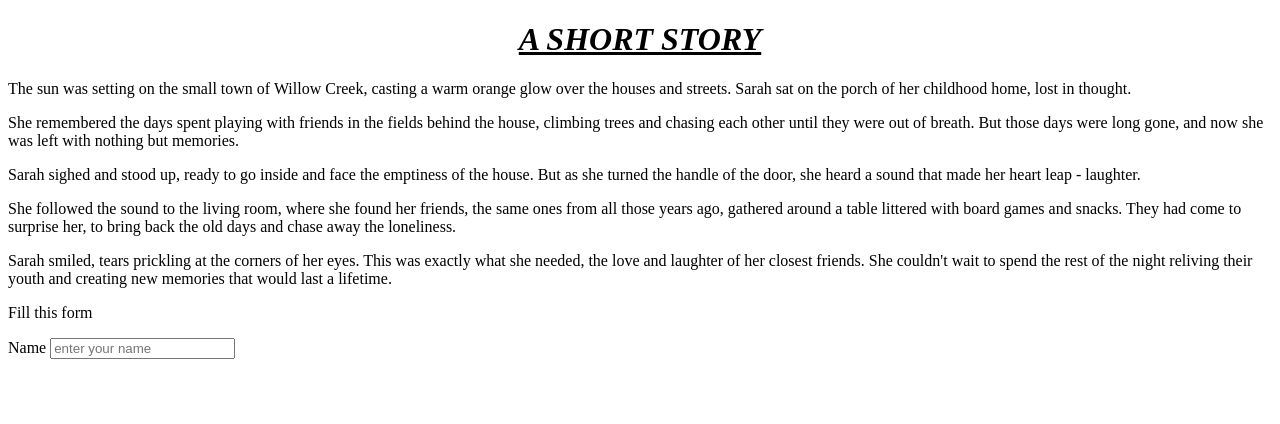
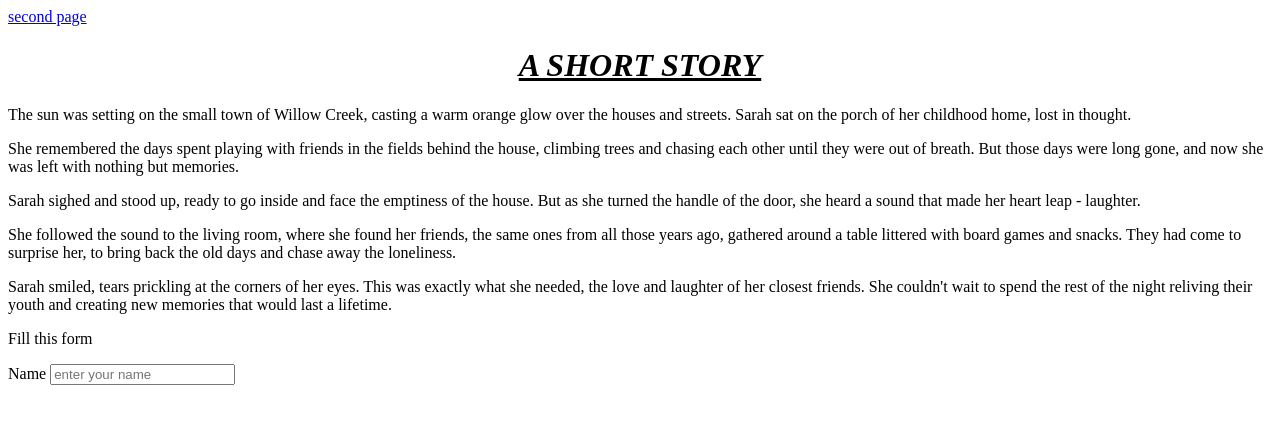
Before and after one commit to Vector039/FUN, a plain HTML site: page index.html in a window 1280 px wide. Drawn offline with Linux system fonts and the light colour scheme.

Commit message:
modified nav tag

```diff
--- a/index.html
+++ b/index.html
@@ -7,6 +7,7 @@
     <title>A Flash Fiction</title>
 </head>
 <body>
+    <nav><a href="index1.html">second page</a></nav>
     <h1 align="center"><u><i><b>A SHORT STORY</b></i></u></h1>
     <p>
         The sun was setting on the small town of Willow Creek, casting a warm orange glow over the houses and streets. Sarah sat on the porch of her childhood home, lost in thought.
```
Also changed, not shown: index1.html (+1 -1 lines).
